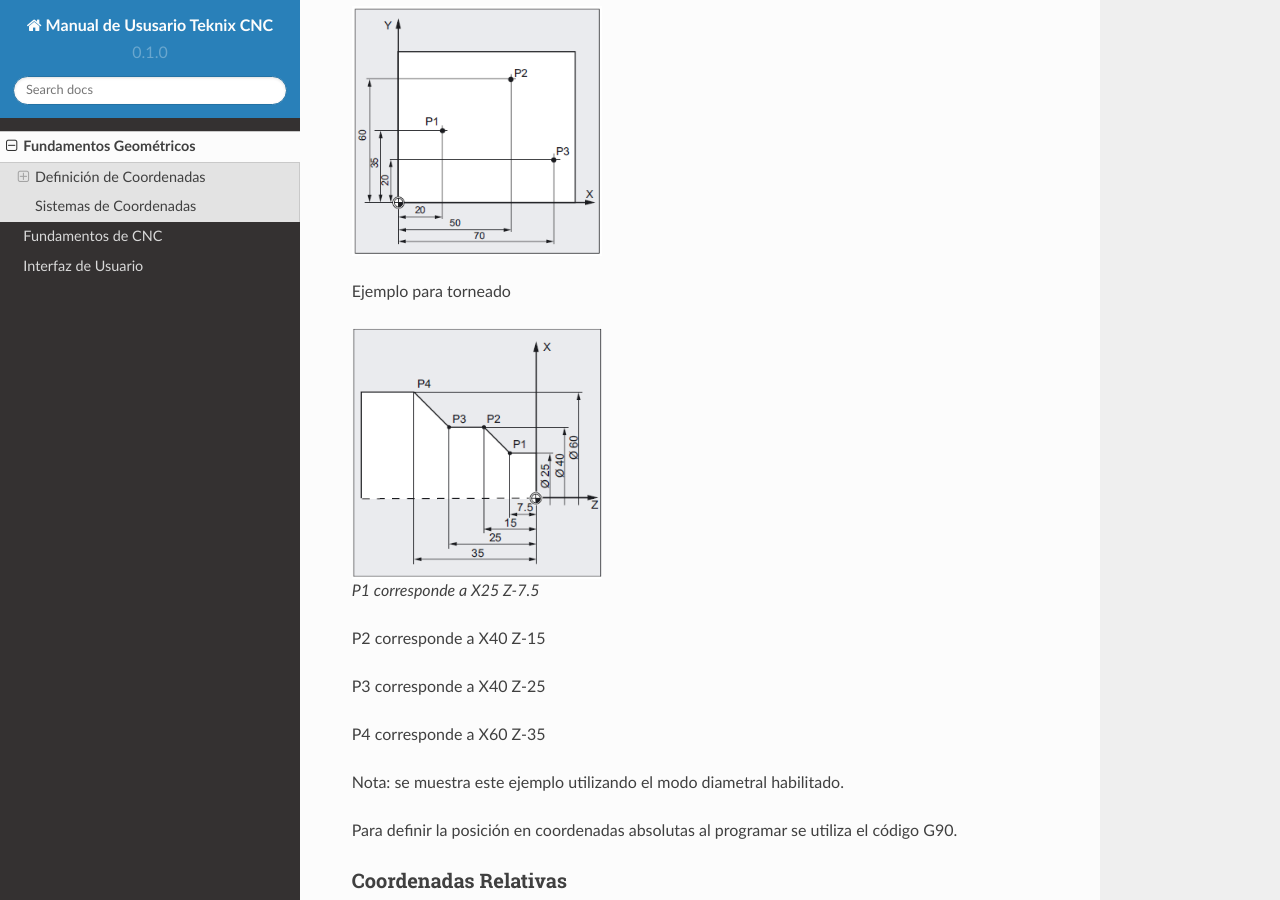
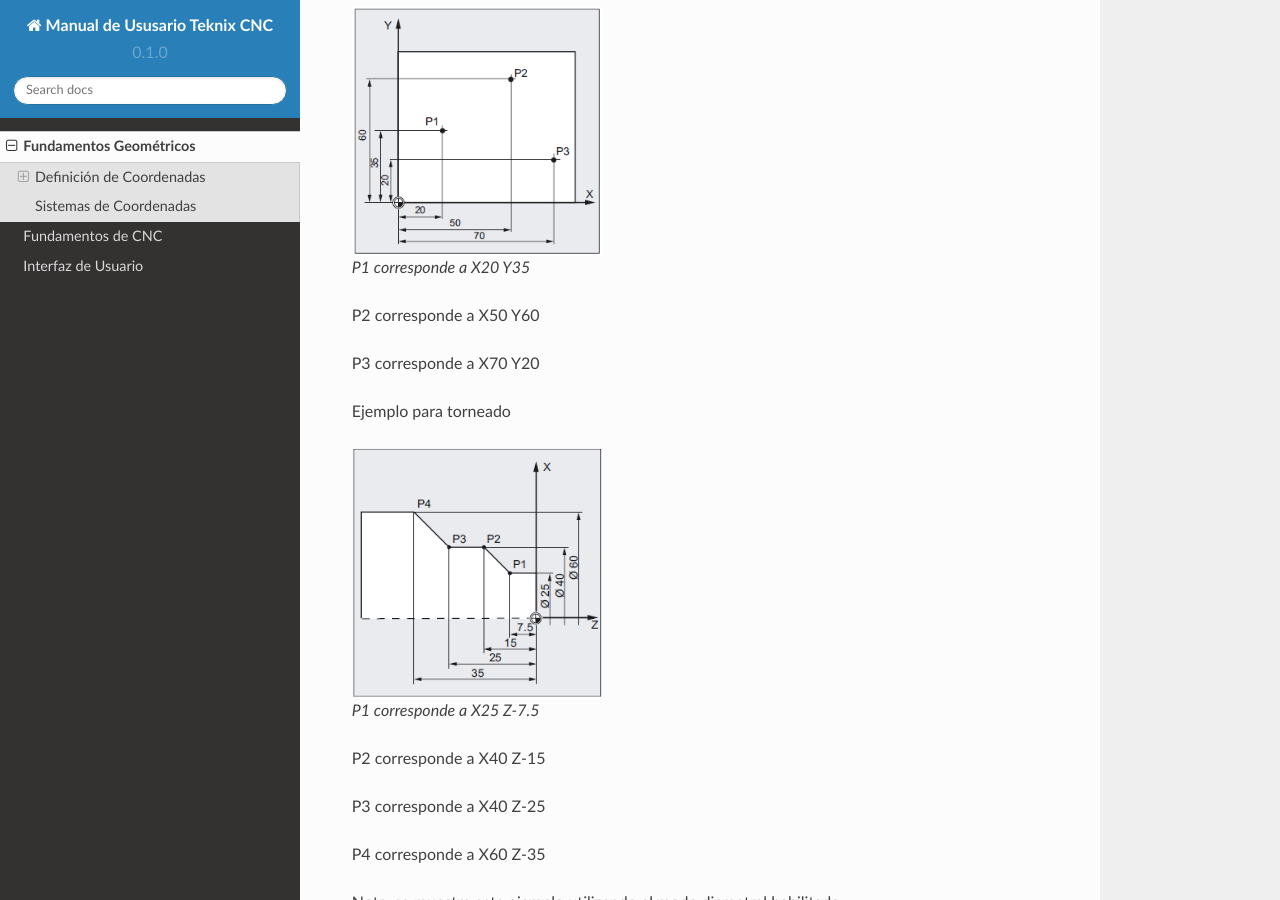
Before and after one commit to joseluperi/Manual-Teknix-CNC, a Sphinx documentation site: the page built from docs/source/geomFundamentals.rst, in a window 1280 px wide and 900 px high, scrolled down 1749 px. Built offline with Sphinx 7.4.7 and the Read the Docs theme 2.0.0, drawn with Linux system fonts in a browser that asks for light colours.

Commit message:
Update geomFundamentals.rst

```diff
--- a/docs/source/geomFundamentals.rst
+++ b/docs/source/geomFundamentals.rst
@@ -51,10 +51,11 @@ Ejemplo para fresado
 .. figure:: images/absoluteMillingCoords.png
    :width: 250
 
+   P1 corresponde a X20 Y35
 
-   | P1 corresponde a X20 Y35
-   | P2 corresponde a X50 Y60
-   | P3 corresponde a X70 Y20
+   P2 corresponde a X50 Y60
+
+   P3 corresponde a X70 Y20
 
 Ejemplo para torneado
 
@@ -63,11 +64,11 @@ Ejemplo para torneado
 
    P1 corresponde a X25 Z-7.5
 
-   | P2 corresponde a X40 Z-15
+   P2 corresponde a X40 Z-15
 
-   | P3 corresponde a X40 Z-25
+   P3 corresponde a X40 Z-25
 
-   | P4 corresponde a X60 Z-35
+   P4 corresponde a X60 Z-35
 
    Nota: se muestra este ejemplo utilizando el modo diametral habilitado.
 
@@ -88,9 +89,9 @@ Ejemplo para fresado
 
    P1 corresponde a X20 Y35 ; (respecto al origen de coordenadas)
 
-   | P2 corresponde a X30 Y20 ; (respecto a P1)
+   P2 corresponde a X30 Y20 ; (respecto a P1)
 
-   | P3 corresponde a X20 Y-35 ; (respecto a P2)
+   P3 corresponde a X20 Y-35 ; (respecto a P2)
 
 Ejemplo para torneado
 
@@ -99,11 +100,11 @@ Ejemplo para torneado
 
    G90 P1 corresponde a X25 Z-7.5; (respecto al origen de coordenadas)
 
-   | G91 P2 corresponde a X15 Z-7.5 ; (respecto a P1)
+   G91 P2 corresponde a X15 Z-7.5 ; (respecto a P1)
 
-   | G91 P3 corresponde a Z-10 ; (respecto a P2)
+   G91 P3 corresponde a Z-10 ; (respecto a P2)
 
-   | G91 P4 corresponde a X20 Z-10 ; (respecto a P3)
+   G91 P4 corresponde a X20 Z-10 ; (respecto a P3)
 
    Nota: se muestra este ejemplo utilizando el modo diametral habilitado.
 
```
